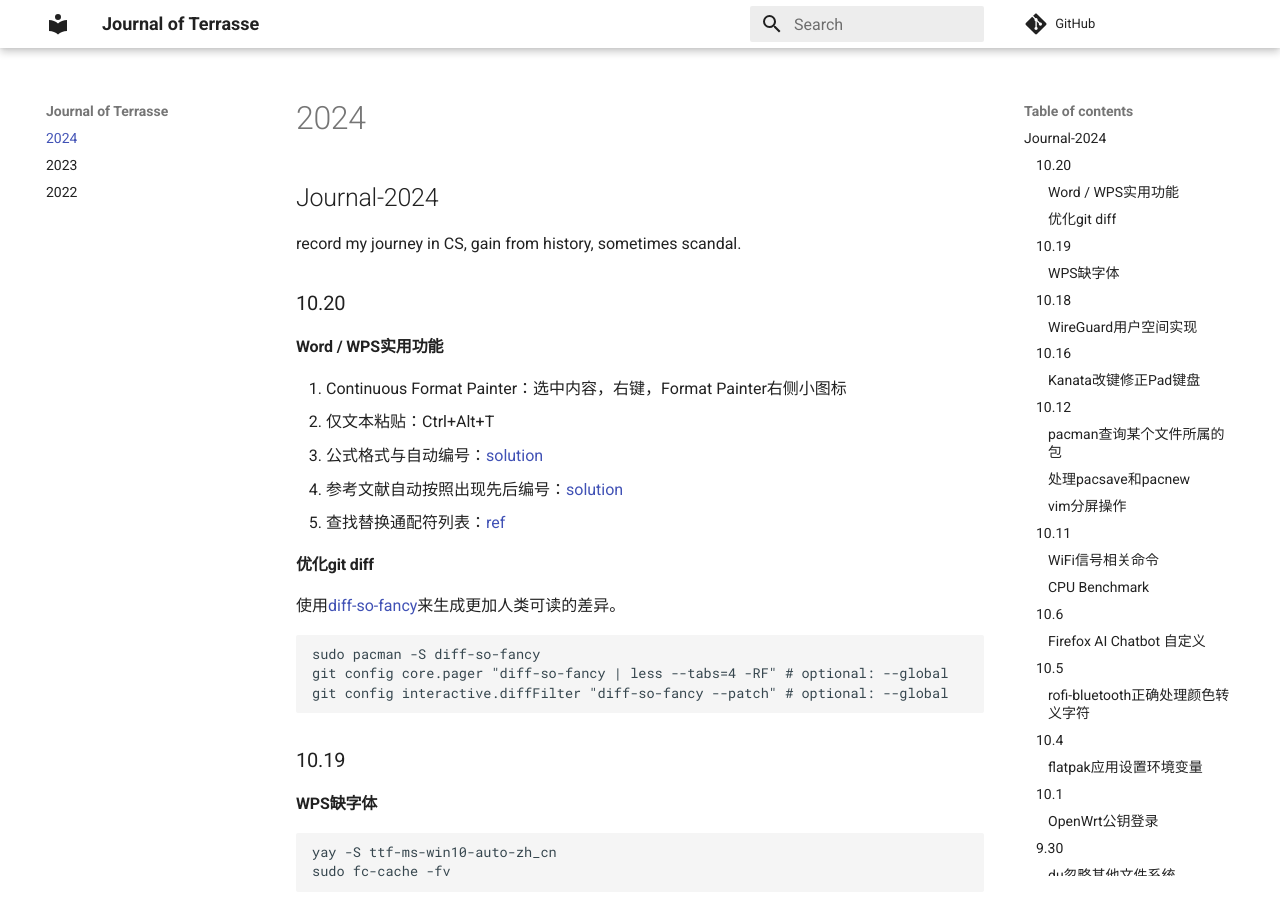
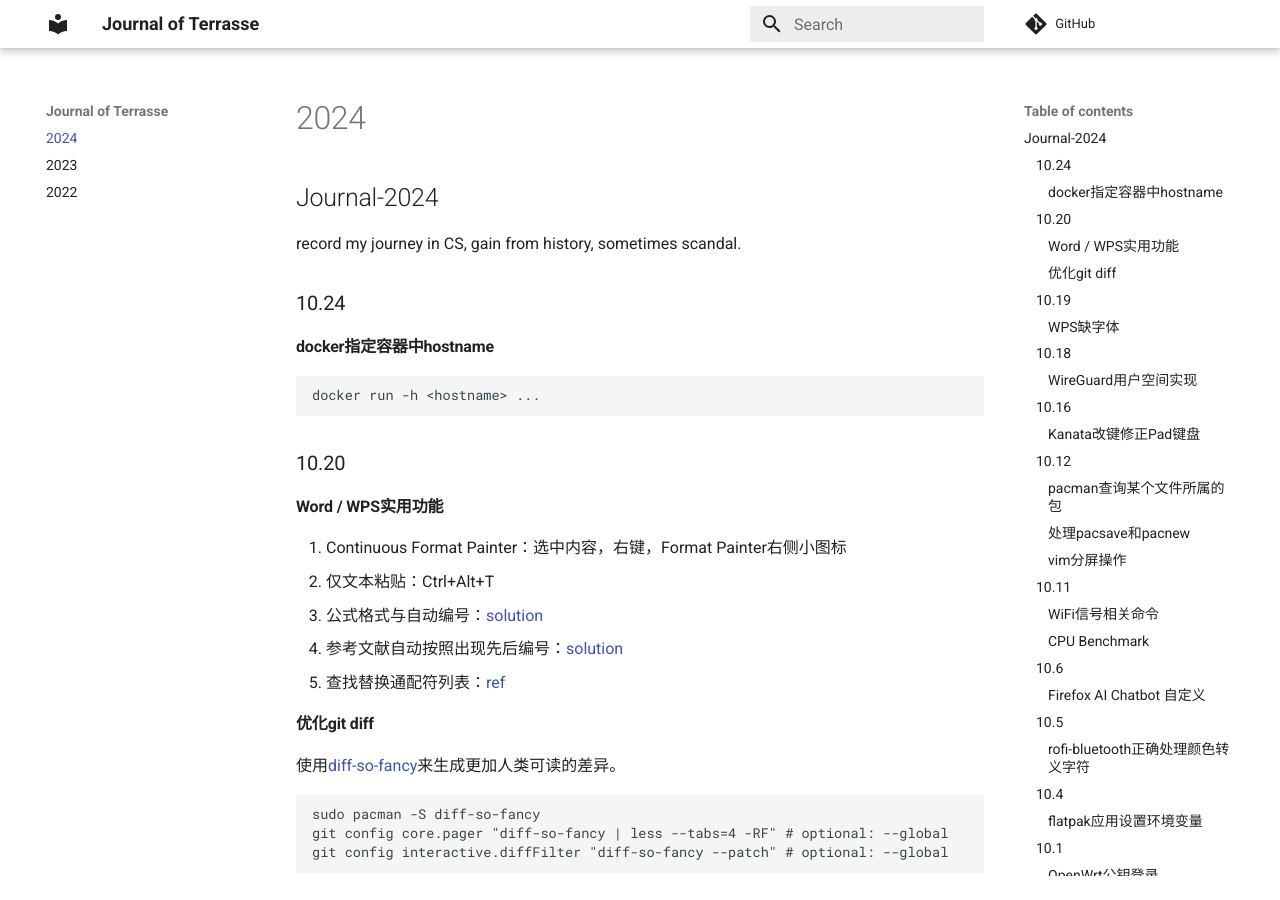
Before and after one commit to Jerry-Terrasse/journal, an MkDocs documentation site: the page built from docs/2024.md, in a window 1280 px wide and 900 px high. Built offline with MkDocs 1.6.1 and Material for MkDocs 9.7.7, drawn with Linux system fonts in a browser that asks for light colours; comment, search, counter and statistics services are not loaded.

Commit message:
update (Thu Oct 24 03:20:34 PM CST 2024)

````diff
--- a/docs/2024.md
+++ b/docs/2024.md
@@ -1,6 +1,14 @@
 ## Journal-2024
 
 record my journey in CS, gain from history, sometimes scandal.
+
+### 10.24
+
+#### docker指定容器中hostname
+
+```shell
+docker run -h <hostname> ...
+```
 
 ### 10.20
 
````
